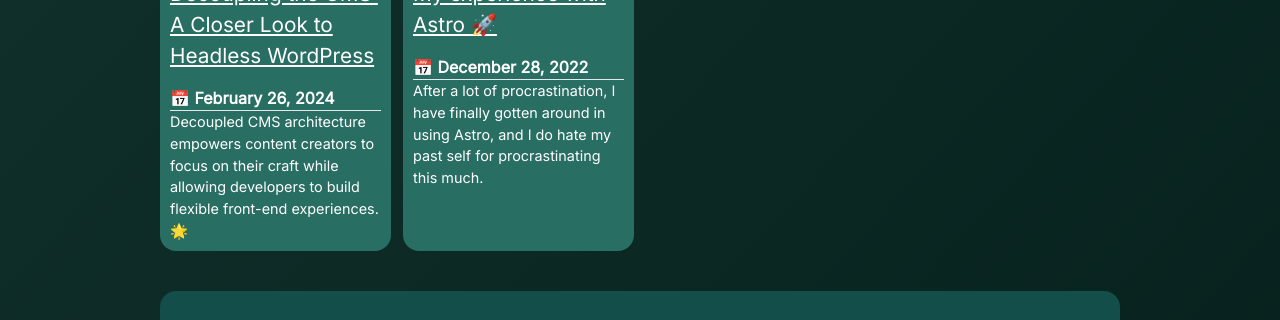
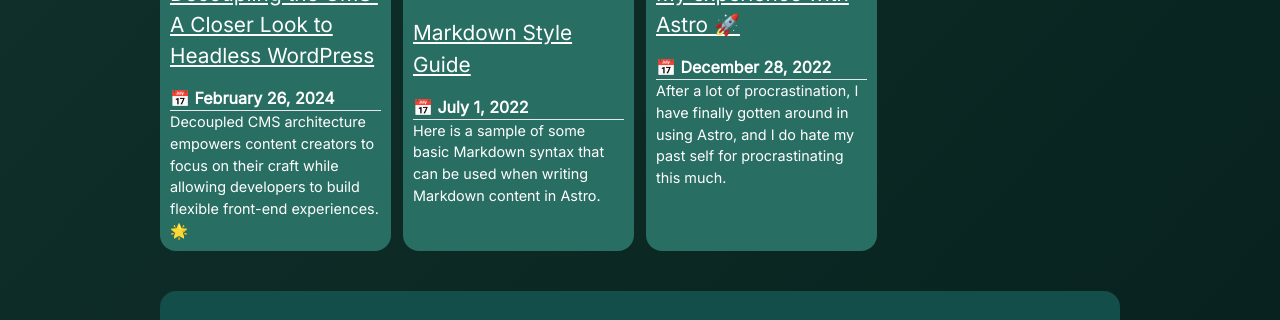
Before and after one commit to leen-neel/and249, an Astro site: page /blog in a window 1280 px wide. Shown: the part 372-692 px from the top of the page. Built offline with nearby package versions, Linux system fonts and the light colour scheme; Astro itself is replaced by a stand-in of ours.

Commit message:
added check of draft posts

```diff
--- a/src/content/projects/katie.md
+++ b/src/content/projects/katie.md
@@ -9,4 +9,4 @@ tags:
 isClient: true
 ---
 
-Designed and developed Katie Jo Pochat's website using WordPres and Elementor. Included her in every step of the process in buiding the site.
+Designed and developed Katie Jo Pockat's website using WordPress and Elementor. Included her in every step of the process in buiding the site.
--- a/src/pages/blog/index.astro
+++ b/src/pages/blog/index.astro
@@ -4,7 +4,13 @@ import { getCollection } from "astro:content";
 
 export let posts = await getCollection("blog");
 
-posts = posts.filter((post) => !post.data.draft);
+posts = posts.filter((post) => {
+  if (process.env.NODE_ENV === "development") {
+    return post;
+  }
+
+  return post.data.draft === false;
+});
 
 import BlogCard from "~/components/BlogCard.astro";
 ---
```
Also changed, not shown: 1 other file.
